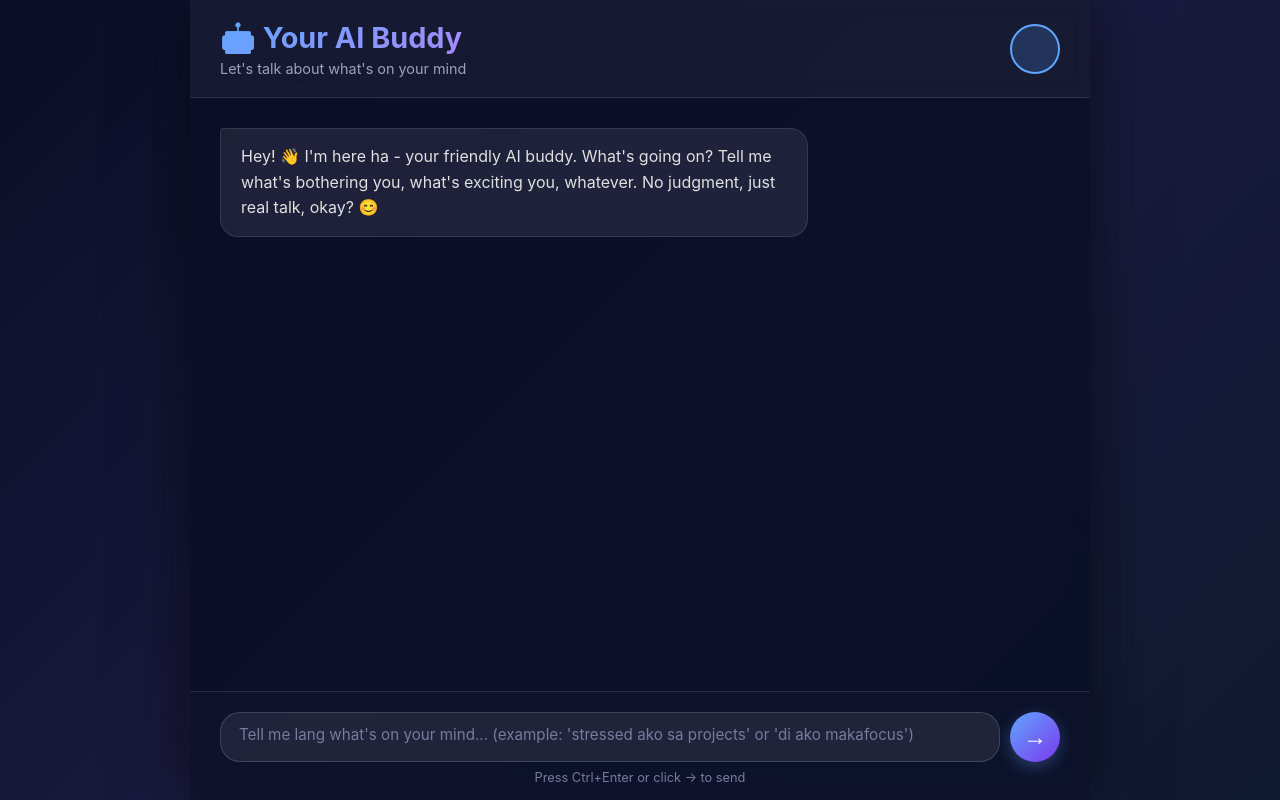
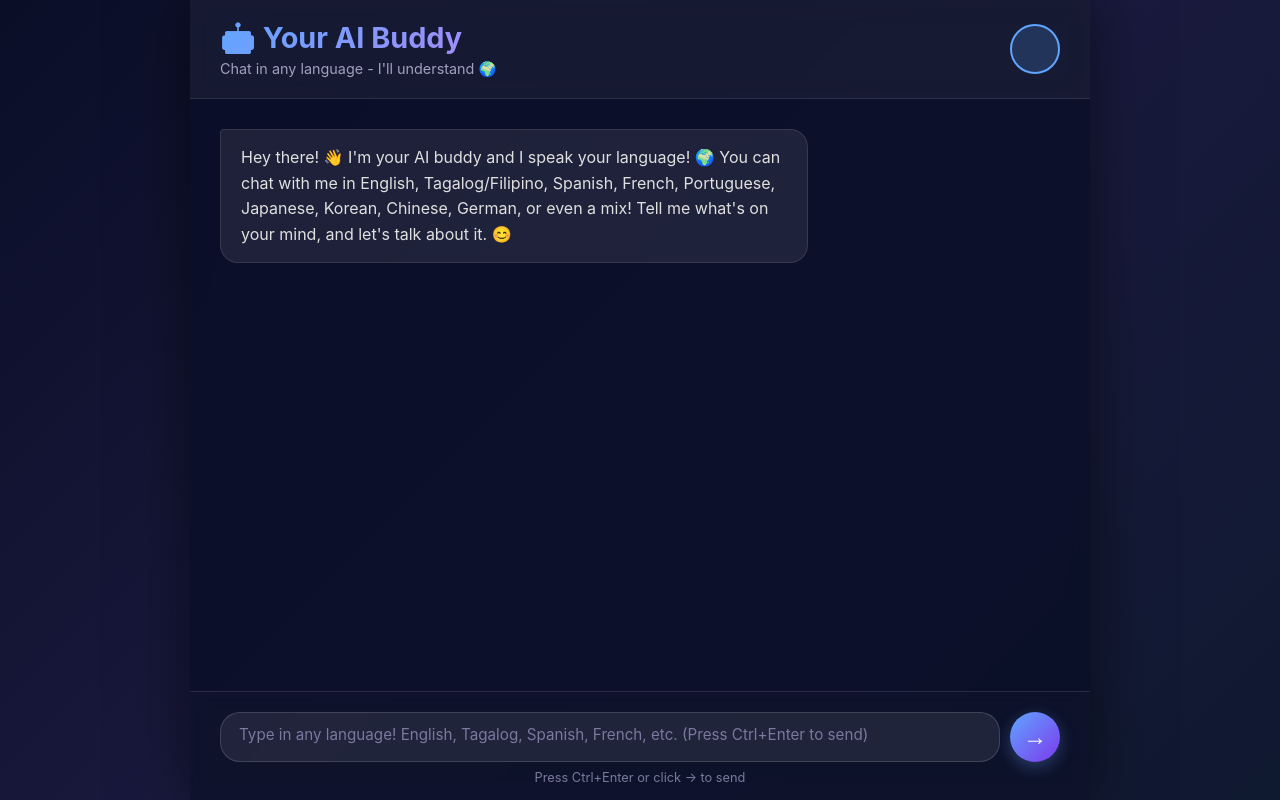
Before and after one commit to fhnguiwhgkgjoi/AI-Task-Planner, a website: page index.html in a window 1280 px wide. Drawn offline with Linux system fonts and the light colour scheme.

Commit message:
Enhance chat interface for multilingual support
Updated chat introduction and placeholder text to support multilingual communication.

```diff
--- a/index.html
+++ b/index.html
@@ -14,7 +14,7 @@
         <header class="chat-header">
             <div class="header-content">
                 <h1>🤖 Your AI Buddy</h1>
-                <p>Let's talk about what's on your mind</p>
+                <p>Chat in any language - I'll understand 🌍</p>
             </div>
             <div class="emotion-indicator" id="emotionIndicator"></div>
         </header>
@@ -24,7 +24,7 @@
             <div class="messages-container" id="messagesContainer">
                 <div class="message bot-message">
                     <div class="message-content">
-                        <p>Hey! 👋 I'm here ha - your friendly AI buddy. What's going on? Tell me what's bothering you, what's exciting you, whatever. No judgment, just real talk, okay? 😊</p>
+                        <p>Hey there! 👋 I'm your AI buddy and I speak your language! 🌍 You can chat with me in English, Tagalog/Filipino, Spanish, French, Portuguese, Japanese, Korean, Chinese, German, or even a mix! Tell me what's on your mind, and let's talk about it. 😊</p>
                     </div>
                 </div>
             </div>
@@ -36,7 +36,7 @@
                 <textarea
                     id="userThought"
                     class="chat-input"
-                    placeholder="Tell me lang what's on your mind... (example: 'stressed ako sa projects' or 'di ako makafocus')"
+                    placeholder="Type in any language! English, Tagalog, Spanish, French, etc. (Press Ctrl+Enter to send)"
                     rows="1"
                 ></textarea>
                 <button id="generateBtn" class="send-btn">→</button>
```
